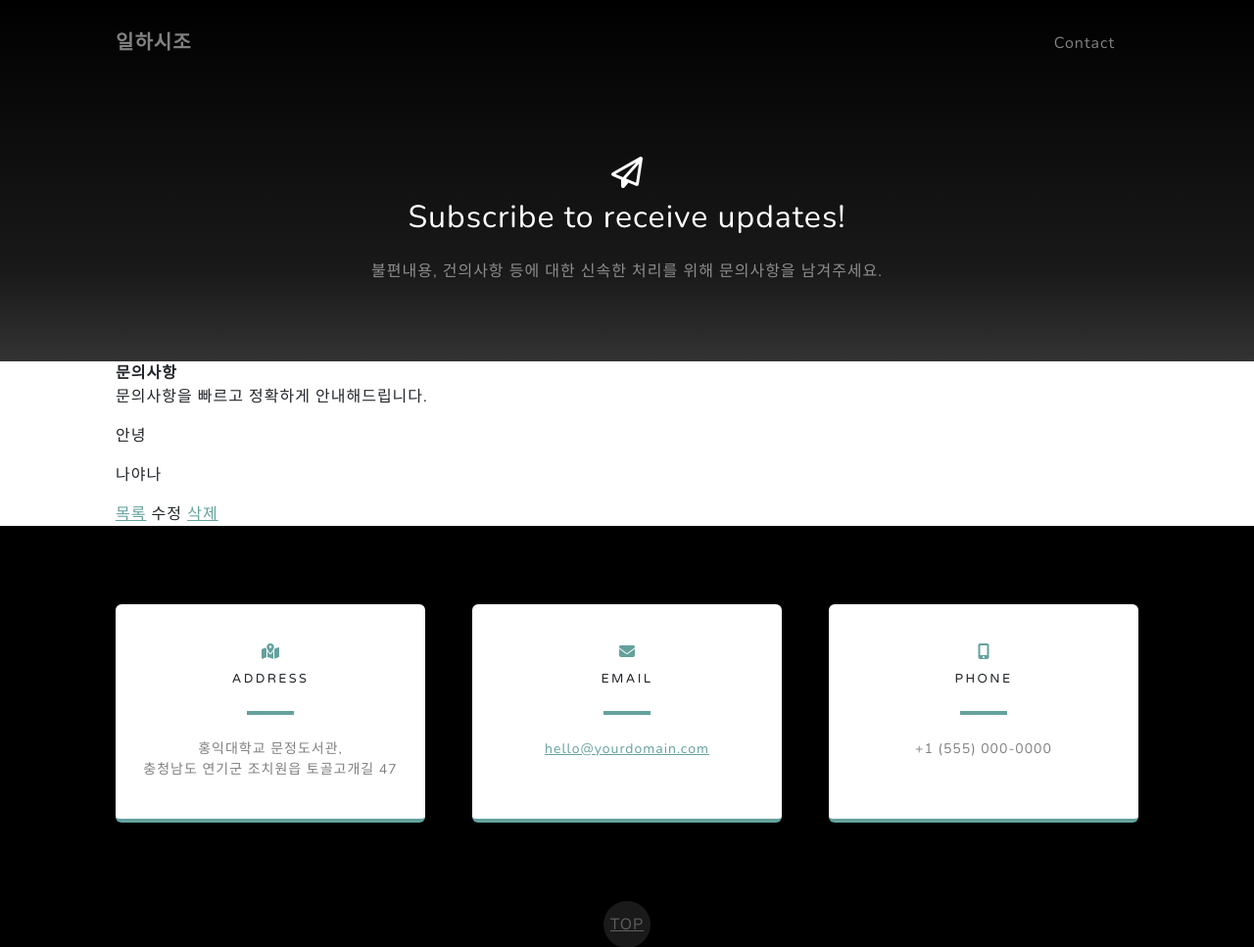
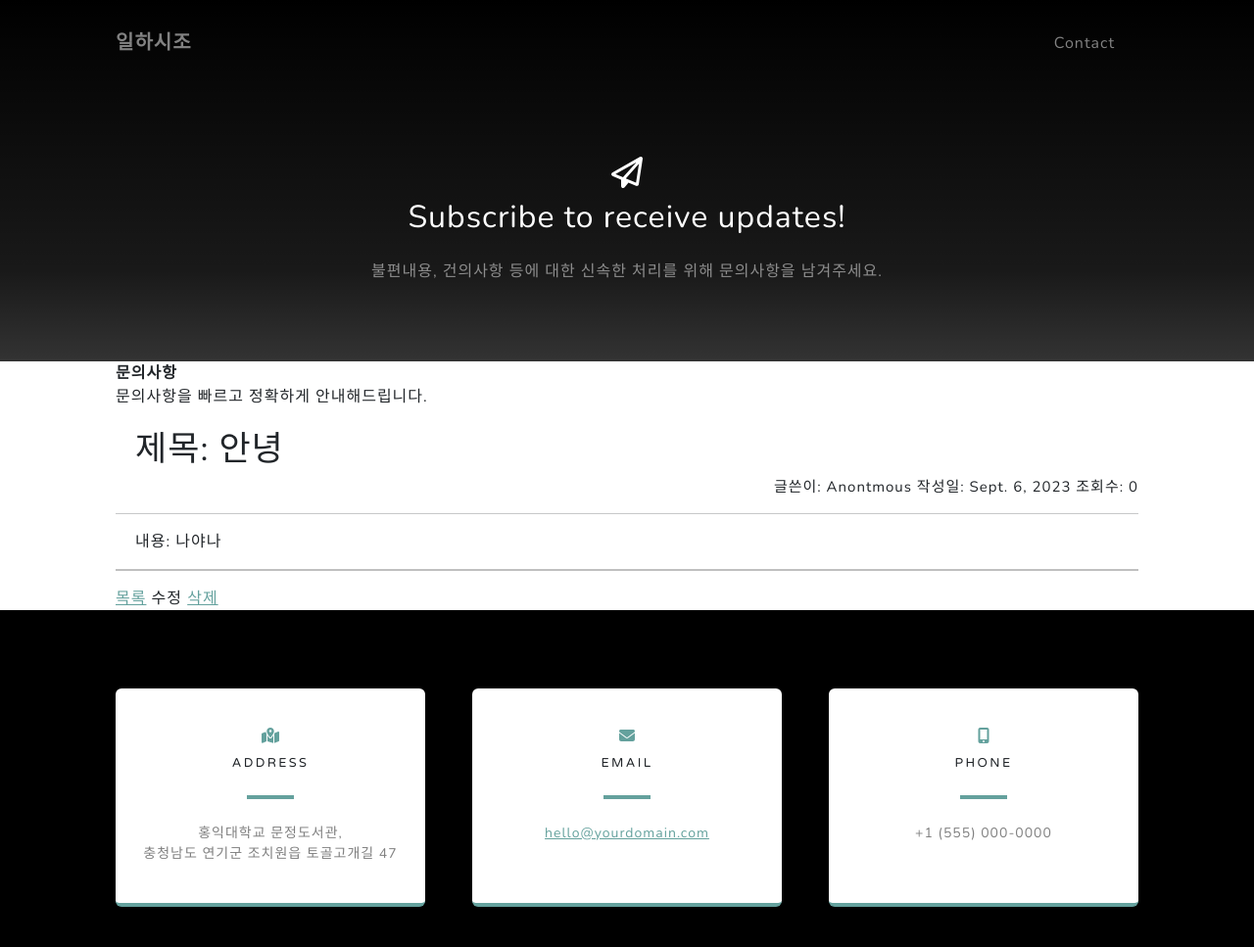
Before and after one commit to JHEEEEEEE/web_study, a Django app: page /contact/1/ in a window 1280 px wide. Shown: the top 967 px of the page at 98% size. Run offline with Django 4.2, Linux system fonts and the light colour scheme; data comes from the database, SQL or seed files in the repository; some libraries are stand-ins or nearby versions.

Commit message:
디자인 수정

```diff
--- a/main/templates/main/contact.html
+++ b/main/templates/main/contact.html
@@ -55,10 +55,12 @@
                 <table>
                   {% for list in postlist %}
                     <ul>
-                      <li><a href="{{list.pk}}/">제목: {{list.title}} </a></li>
+                      <br>
+                      <li style="font-size: 30px;"><a href="{{list.pk}}/" style="text-decoration: none;"> 제목: {{list.title}} </a></li>
                       <li>글쓴이: {{ list.writer }}</li>
                       <li>작성일: {{ list.date }}</li>
                       <li>조회수: {{ list.count }}</li>
+                      <hr>
                     </ul>
                   {% endfor %}
                 </table>
--- a/main/templates/main/posting.html
+++ b/main/templates/main/posting.html
@@ -47,18 +47,26 @@
             <div class="board_title">
               <strong>문의사항</strong>
               <p>문의사항을 빠르고 정확하게 안내해드립니다.</p>
-              <p>{{post.title}}</p>
-              <p>{{post.contents}}</p>
+              <div class="board_list_wrap">
+                <div class="board_list">
+                    <span style="font-size: 35px; padding-left: 20px;">제목: {{post.title}} </span>
+                    <p style="font-size: 15px; text-align: right;">글쓴이: {{ post.writer }} 작성일: {{ post.date }} 조회수: {{ post.count }}</p>
+                    <hr>
+                    <p style="padding-left: 20px;">내용: {{post.contents}}</p>
+
                     <!-- 이미지 보여주기 -->
                     {% if post.mainphoto %}
                       <img src = "{{ post.mainphoto.url }}" alt="" height="600">
                       <br>
                     {% endif %}
+                    <hr style="border-top: 2px solid black;">
+                </div>
+               </div>
+            </div>
             <div class="bt_wrap">
                 <a type='button' onclick="redirect_contact()" class="on" href="/contact/">목록</a>
                 <a type='button' onclick="redirect_edit()">수정</a>
                 <a href="/contact/{{post.pk}}/remove">삭제</a>
-              </div>
             </div>
         </div>
     </section>
```
Lines whose indentation alone changed are shown as unchanged.
